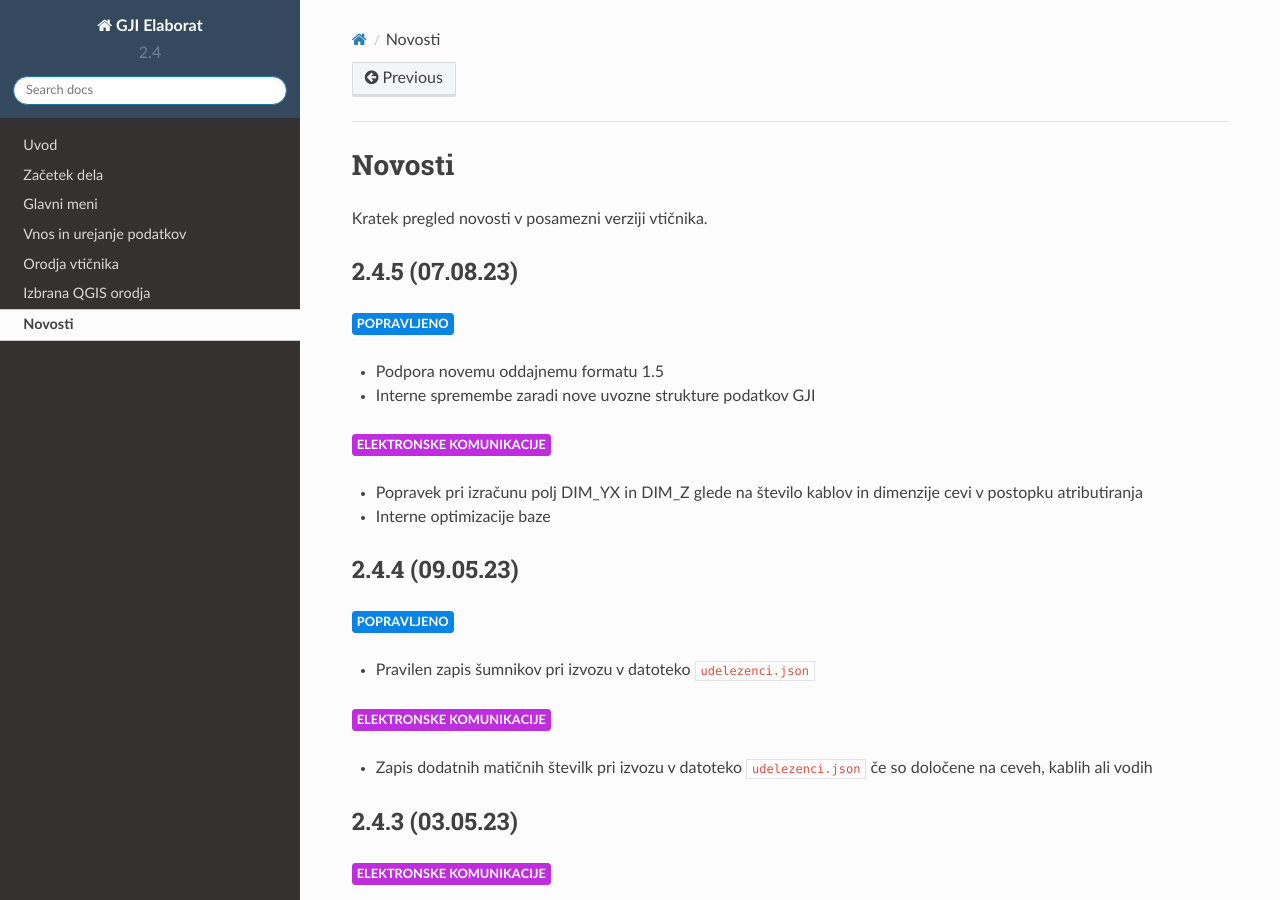
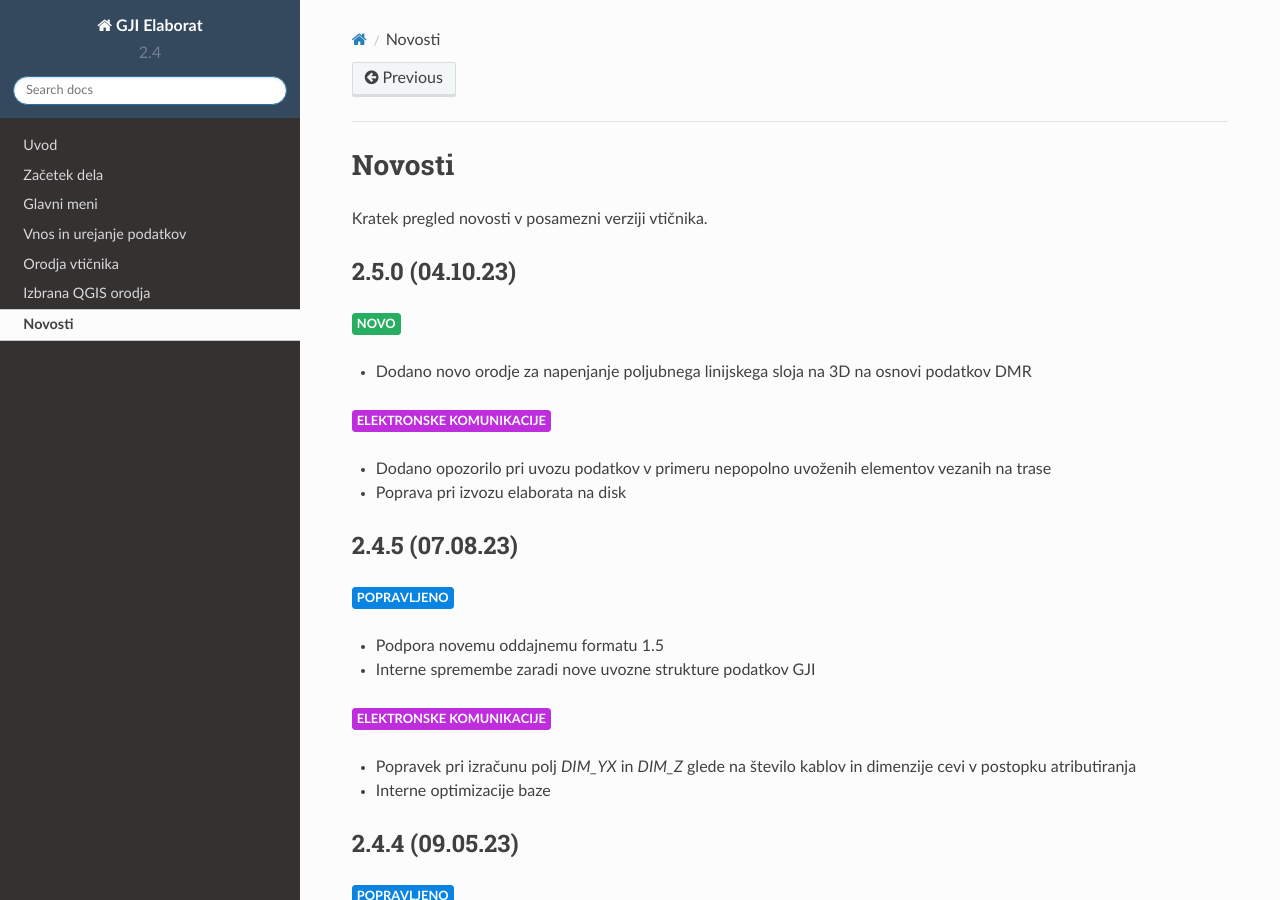
Before and after one commit to level2-gis/gji_elaborat_docs, a Sphinx documentation site: the page built from doc/novosti.rst, in a window 1280 px wide and 900 px high. Built offline with Sphinx 7.4.7 and the Read the Docs theme 2.0.0, drawn with Linux system fonts in a browser that asks for light colours.

Commit message:
nova verzija, fix

```diff
--- a/doc/novosti.rst
+++ b/doc/novosti.rst
@@ -4,6 +4,20 @@ Novosti
 =======
 
 Kratek pregled novosti v posamezni verziji vtičnika.
+
+.. _v2.5.0:
+
+2.5.0 (04.10.23)
+----------------
+
+:newlabel:`NOVO`
+
+- Dodano novo orodje za napenjanje poljubnega linijskega sloja na 3D na osnovi podatkov DMR
+
+:elkomlabel:`ELEKTRONSKE KOMUNIKACIJE`
+
+- Dodano opozorilo pri uvozu podatkov v primeru nepopolno uvoženih elementov vezanih na trase
+- Poprava pri izvozu elaborata na disk
 
 .. _v2.4.5:
 
@@ -17,7 +31,7 @@ Kratek pregled novosti v posamezni verziji vtičnika.
 
 :elkomlabel:`ELEKTRONSKE KOMUNIKACIJE`
 
-- Popravek pri izračunu polj DIM_YX in DIM_Z glede na število kablov in dimenzije cevi v postopku atributiranja
+- Popravek pri izračunu polj `DIM_YX` in `DIM_Z` glede na število kablov in dimenzije cevi v postopku atributiranja
 - Interne optimizacije baze
 
 .. _v2.4.4:
@@ -47,7 +61,7 @@ Kratek pregled novosti v posamezni verziji vtičnika.
 2.4.2 (25.04.23)
 ----------------
 
-:fixlabel:`NOVO`
+:newlabel:`NOVO`
 
 - Uvoz elaborata sedaj podpira tudi nov GeoJSON format
 
--- a/doc/orodja.rst
+++ b/doc/orodja.rst
@@ -93,7 +93,7 @@ Pripravijo se vse potrebne datoteke v ustreznem formatu (GeoJSON in JSON).
  v polju MAT_ST.
 
  To pomeni da lahko večji uporabniki (npr. komunalna podjetja), ki so izvajalci GJS na območju več različnih upravljavcev (občin),
- vodijo podatke v enem projektu in jih tudi v enem koraku izvozijo za oddajo na Gurs.
+ vodijo podatke v enem projektu in jih tudi v enem koraku izvozijo za oddajo na GURS.
 
  Potrebno je samo zagotoviti pravilen vnos matičnih številk.
 
@@ -117,7 +117,7 @@ Orodja za prenos podatkov na GEO-PORTAL in druge povezane akcije za določene na
 Orodja
 ------
 
-Vsebuje orodja, ki niso neposredno povezana z elaboratom in se lahko uporabljajo tudi izven pripadajočega projekta za GJI.
+Vsebuje orodja, ki ne spreminjajo podatkov v elaboratu in se lahko uporabljajo tudi izven pripadajočega projekta za GJI.
 
 
 Kontrola in poprava točk (LiDAR, geoid)
```
